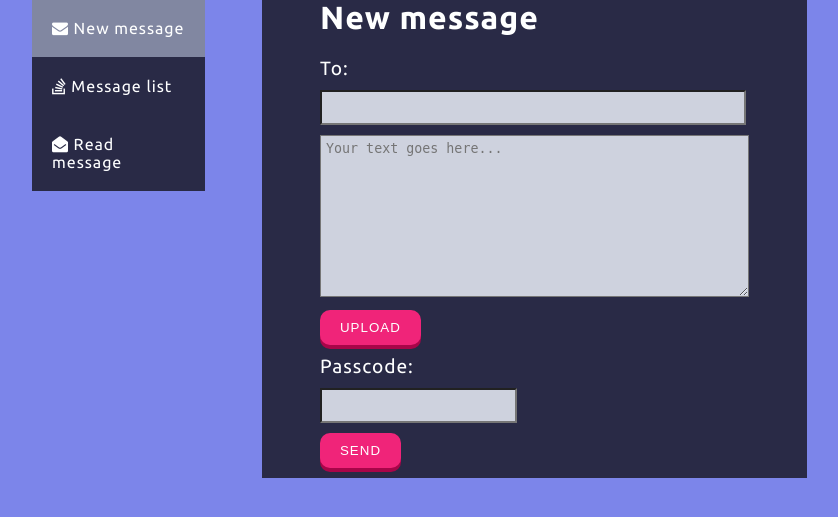
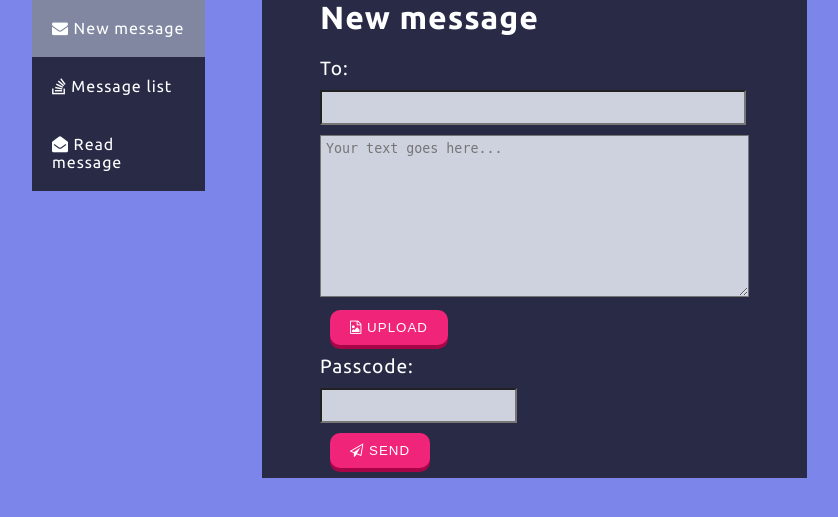
Before and after one commit to Marioandres717/CS-215, a PHP site: page /msgpost.html in a window 1280 px wide. Shown: the part 102-619 px from the top of the page, without its empty margins (32-870 px from the left). Run offline with PHP 8.4, Linux system fonts and the light colour scheme.

Commit message:
css edit

```diff
--- a/assignment/v2/msgpost.html
+++ b/assignment/v2/msgpost.html
@@ -26,10 +26,10 @@
         <input type="text" class="recipient-email" id="recipientEmail"/>
         <textarea id="message" rows="10" cols="50" placeholder="Your text goes here..."></textarea>
         <span id="message_id"></span>
-        <input type="submit" class="default-page" id="upload" value="Upload"/>
+        <button type="button" class="default-page" id="upload"><i class="fa fa-file-image-o" aria-hidden="true"></i> upload</button>
         <label>Passcode: </label>
         <input type="text" id="passcode"><span id="passcode_id" class="error"></span>
-        <input type="submit" class="default-page" id="sendMsg" value="Send"/>
+        <button type="submit" id="sendMSG" class="default-page"><i class="fa fa-paper-plane-o" aria-hidden="true"></i> send</button>
       </form>
     </div>
     <script type="text/javascript" src="public/js/msgpost.js"></script>
--- a/assignment/v2/public/dope.css
+++ b/assignment/v2/public/dope.css
@@ -107,6 +107,7 @@ hr {
   text-transform: uppercase;
   box-shadow: 0 4px #a80549;
   border-radius: 10px;
+  margin: 10px;
 }
 
 .default-page:hover{
@@ -269,9 +270,10 @@ table td {
   margin-top: 0;
 }
 
-.new-message input[type="submit"]{
+.new-message button{
   border: 0;
   padding: 10px 20px;
+  display: block;
 }
 
 .new-message input, .message-content form input{
--- a/assignment/v2/viewmsg.html
+++ b/assignment/v2/viewmsg.html
@@ -35,8 +35,8 @@
         <input type="text" id="recipientEmail" class="recipient-email" value="FakeEmail123@thagod.com">
         <textarea id="message" rows="10" cols="50" maxlength="500" placeholder="YOU text goes here..."></textarea>
         <span id="message_id"></span>
-        <input type="submit" class="default-page" id="upload" value="Upload">
-        <input type="submit" class="default-page" value="Respond">
+        <button type="button" class="default-page" id="upload"><i class="fa fa-file-image-o" aria-hidden="true"></i> upload</button>
+        <button type="submit" class="default-page"><i class="fa fa-paper-plane-o" aria-hidden="true"></i> Respond</button>
       </form>
     </div>
     <script type="text/javascript" src="public/js/viewmsg.js"></script>
```
